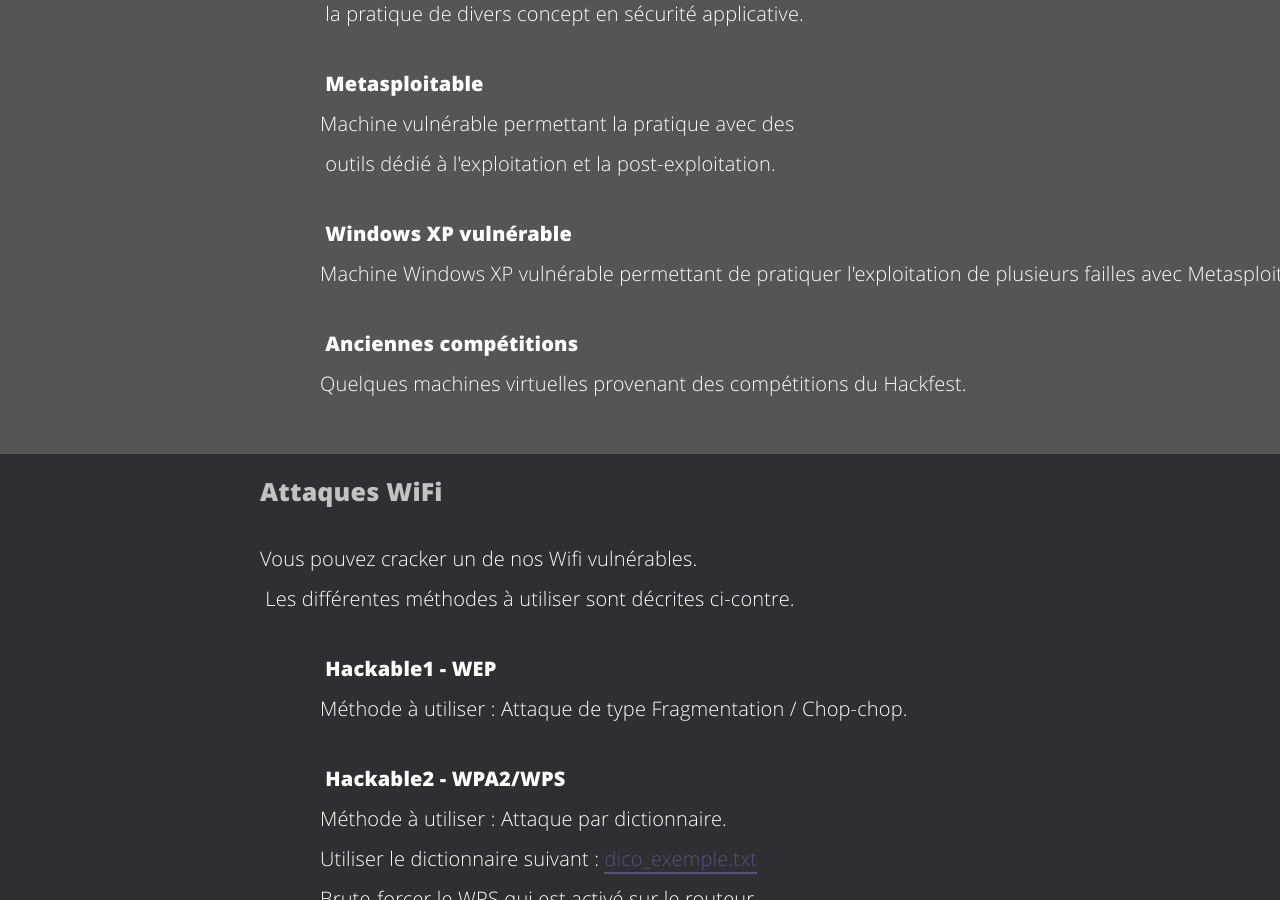
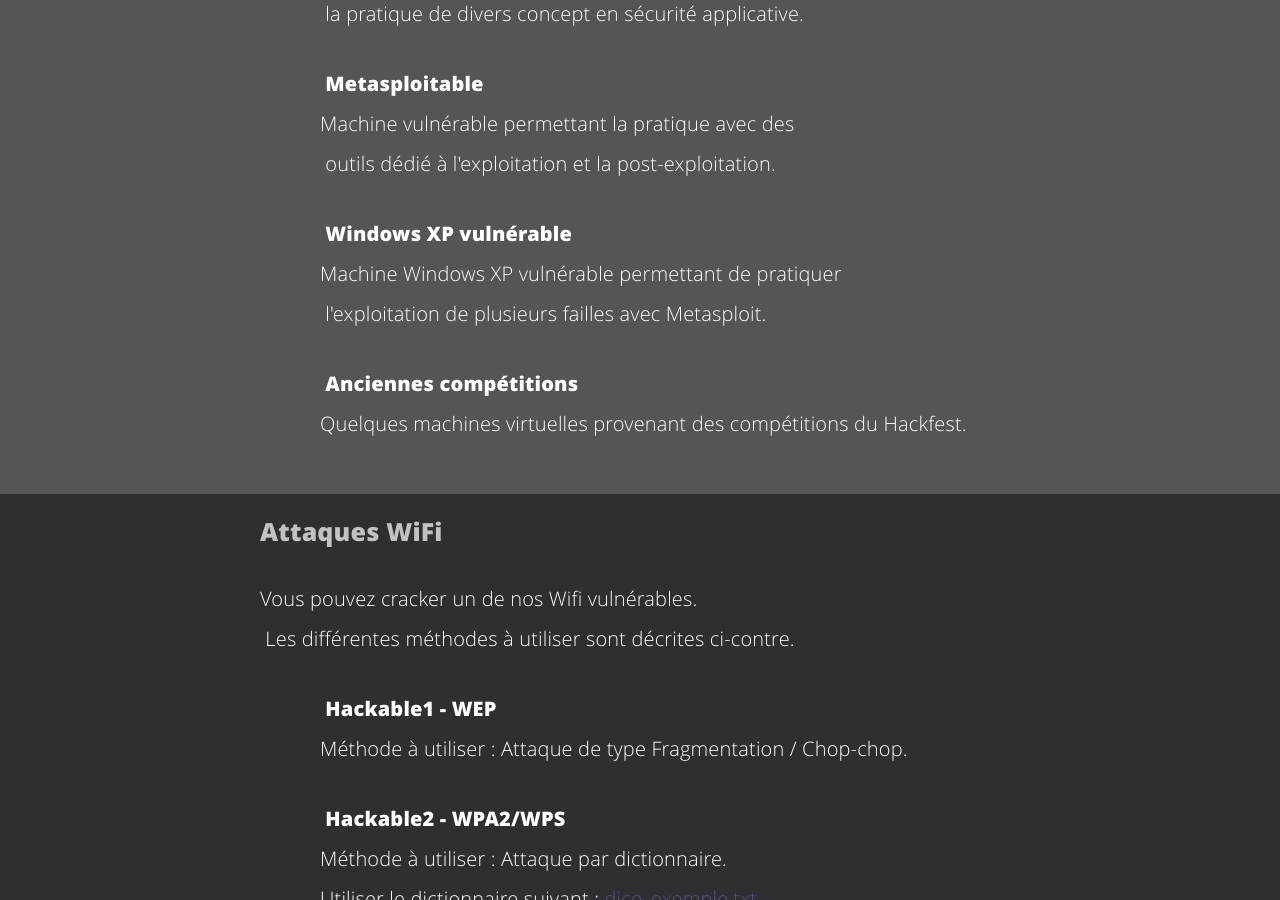
Before and after one commit to SpyVsCat5/SpyVsCat5.github.io, a Jekyll site: the page built from laboratory.html, in a window 1280 px wide and 900 px high, scrolled down 750 px. Built offline with Jekyll 4.4.1, drawn with Linux system fonts in a browser that asks for light colours.

Commit message:
br for text

```diff
--- a/laboratory.html
+++ b/laboratory.html
@@ -38,7 +38,7 @@ permalink: /laboratory/index.html
 								<strong>Windows XP vuln&eacute;rable</strong>
 							</div>
 						</li>
-						<li>Machine Windows XP vuln&eacute;rable permettant de pratiquer
+						<li>Machine Windows XP vuln&eacute;rable permettant de pratiquer <br>
 						l'exploitation de plusieurs failles avec Metasploit.</li>
 					</ul>
 					<ul class="svc-lab-description">
@@ -123,13 +123,13 @@ permalink: /laboratory/index.html
 			<h4 class="svc-lab-title"><strong>Analyse de code</strong></h4>
 			<ul class="svc-lab-description">
 				<li >
-					Open Source et gratuiciel :&nbsp;<a href="https://find-sec-bugs.github.io/" rel="noopener" target="_blank">Find Security Bugs (Java)</a>,&nbsp;
-					<a href="https://github.com/nccgroup/VCG" rel="noopener" target="_blank">Visual Code Grepper (Langages Multiples)</a>,
+					Open Source et gratuiciel :&nbsp;<a href="https://find-sec-bugs.github.io/" rel="noopener" target="_blank">Find Security Bugs (Java)</a>,&nbsp;<br>
+					<a href="https://github.com/nccgroup/VCG" rel="noopener" target="_blank">Visual Code Grepper (Langages Multiples)</a>,<br>
 					&nbsp;<a href="http://esprima.org/" rel="noopener" target="_blank">Esprima (JavaScript)</a>
 				</li>
 				<li >
-					Commerciaux :&nbsp;<a href="http://www8.hp.com/ca/en/software-solutions/static-code-analysis-sast/index.html" rel="noopener" target="_blank">HP Fortify Static Code Analyzer</a>,&nbsp;
-					<a rel="noopener" target="_blank">IBM AppScan Source</a>,&nbsp;<a rel="noopener" target="_blank">Checkmarx Static Code Analysis</a>,&nbsp;
+					Commerciaux :&nbsp;<a href="http://www8.hp.com/ca/en/software-solutions/static-code-analysis-sast/index.html" rel="noopener" target="_blank">HP Fortify Static Code Analyzer</a>,&nbsp;<br>
+					<a rel="noopener" target="_blank">IBM AppScan Source</a>,&nbsp;<a rel="noopener" target="_blank">Checkmarx Static Code Analysis</a>,&nbsp;<br>
 					<a href="http://www.klocwork.com/products-services/klocwork/static-code-analysis" rel="noopener" target="_blank">Klocwork</a>
 				</li>
 			</ul>
```
